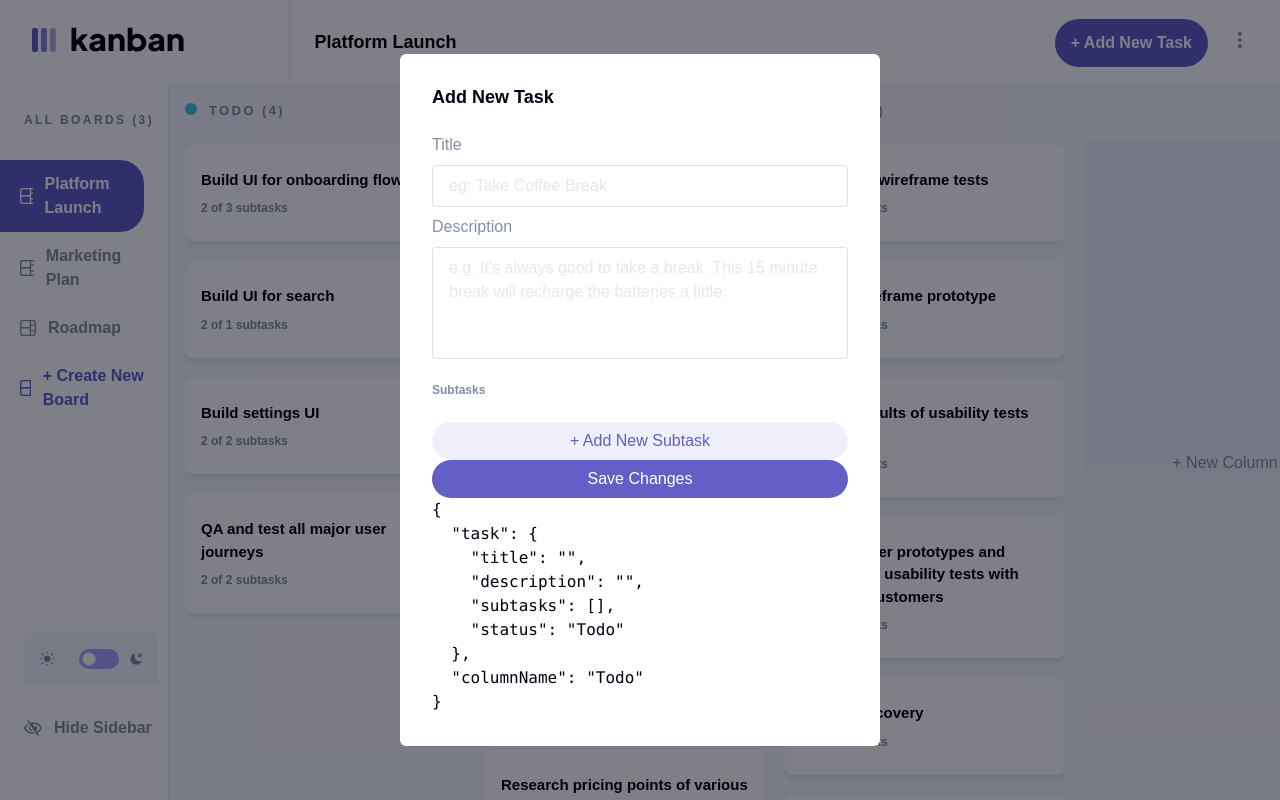
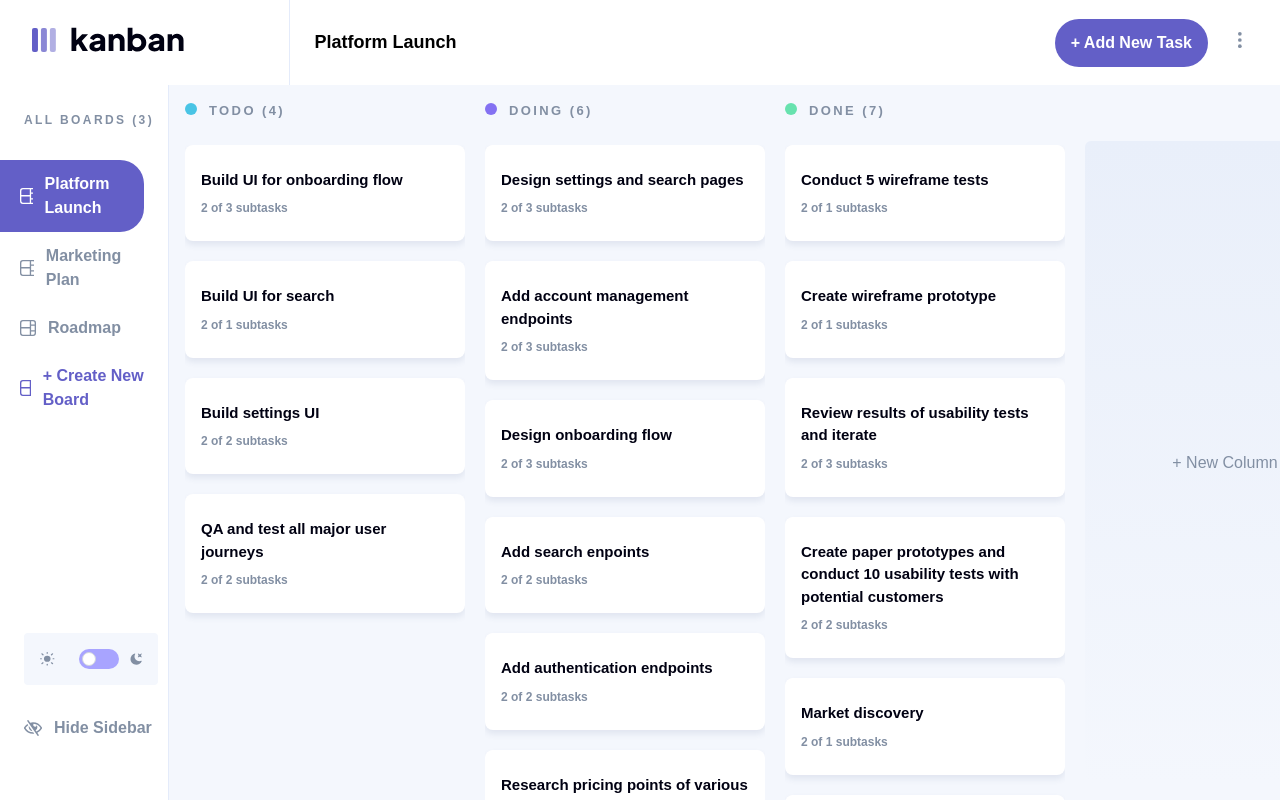
Before and after one commit to Em-codes/kanban-project-manager, a Next.js app: page / in a window 1280 px wide. Shown: the top 800 px of the page. Built offline with nearby package versions, Linux system fonts and the light colour scheme.

Commit message:
Dev- add task functionality

```diff
--- a/src/components/Header/Header.tsx
+++ b/src/components/Header/Header.tsx
@@ -13,7 +13,7 @@ import { useAppSelector } from 'app/hooks'
 
 
 const Header = () => {
-  const [isAddNewTask, setIsAddNewTask] = useState<boolean>(true)
+  const [isAddNewTask, setIsAddNewTask] = useState<boolean>(false)
   // const [isEditToggle, setIsEditToggle] = useState<boolean>(false)
   const { theme } = useTheme();
 
--- a/src/components/Modal/AddNewTaskModal.tsx
+++ b/src/components/Modal/AddNewTaskModal.tsx
@@ -20,30 +20,30 @@ const AddNewTaskModal = () => {
         )
     })
 
-    // const boards = useAppSelector((state: RootState) => state.boards.boards)
-    // const currentBoard = useAppSelector((state: RootState) => state.currentBoard.value)
-    // const boardColumns =  boards?.map((val) => val.columns[currentBoard])
-    // const showBoards =  boardColumns?.map((val) => val.name)
+
 
     const boards = useAppSelector((state: RootState) => state.boards.boards)
     const currentBoard = useAppSelector((state: RootState) => state.currentBoard.value)
     const boardNameTag = boards[currentBoard] && boards[currentBoard].name
     const boardColumnsx = boards?.find(element => element.name === boardNameTag)?.columns;
 
+
+    // const [currentStatus, setCurrentStatus] = useState(boardColumnsx && boardColumnsx[0].name);
+    const [currentStatus, setCurrentStatus] = useState('Todo');
+
     useEffect(() => {
         // console.log('sb', boardColumnsx[0].name)
         console.log(boardNameTag)
+        setCurrentStatus(currentStatus)
 
-    },[])
-    // const [currentStatus, setCurrentStatus] = useState(boardColumnsx && boardColumnsx[0].name);
-    const [currentStatus, setCurrentStatus] = useState('Todo');
+    }, [])
 
-    const Task = {
-        title: "",
-        description: "",
-        subtasks: [],
-        status: currentStatus,
-    }
+    // const Task = {
+    //     title: "",
+    //     description: "",
+    //     subtasks: [],
+    //     status: currentStatus,
+    // }
 
     return (
         <div>
@@ -52,11 +52,13 @@ const AddNewTaskModal = () => {
                 // {task: newTask, boardName: board.name, columnName: columnName}
                 initialValues={{
 
-                    task:{title: "",
-                    description: "",
-                    subtasks: [],
-                    status: currentStatus,},
-                    boardName:boardNameTag,
+                    task: {
+                        title: "",
+                        description: "",
+                        subtasks: [{ title: "", isCompleted: false }],
+                        status: currentStatus,
+                    },
+                    boardName: boardNameTag,
                     columnName: currentStatus
 
                 }}
@@ -77,17 +79,18 @@ const AddNewTaskModal = () => {
                         <TextInput label='Title' name={'task.title'} type="input" placeholder='eg: Take Coffee Break' />
                         <TextArea label="Description" name={'task.description'} type="text" placeholder="e.g. It's always good to take a break. This 15 minute break will recharge the batteries a little." />
 
-                         <label className="body-md text-sm font-bold capitalize text-mediumGrey dark:text-white mt-6 block">
+                        <label className="body-md text-sm font-bold capitalize text-mediumGrey dark:text-white mt-6 block">
                             subtasks
                         </label>
 
-                        <FieldArray name="subtasks"
-                            render={val => (
+                        <FieldArray name="task.subtasks"
+                            render={arrayHelpers => (
                                 <div>
                                     {values.task.subtasks.map((_, i) => (
                                         <div key={i} className="flex">
-                                            <TextInput label='' name={`subtasks[${i}]`} type="text" placeholder="e.g. Archived" />
-                                            <button onClick={() => val.remove(i)}
+                                            <TextInput label='' name={`task.subtasks.${i}.title`} type="text" placeholder="e.g. Archived" />
+
+                                            <button onClick={() => arrayHelpers.remove(i)}
                                                 className="text-mediumGrey hover:text-mainRed ml-4"
                                             >
                                                 <svg width="15" height="15" xmlns="http://www.w3.org/2000/svg">
@@ -103,7 +106,7 @@ const AddNewTaskModal = () => {
 
                                     <button
                                         type='button'
-                                        onClick={() => val.push('')}
+                                        onClick={() => arrayHelpers.push({ title: "", isCompleted: false })}
                                         className={'bg-[#635FC71A] rounded-full w-full py-[7px] text-mainPurple transition duration-200 text-base hover:bg-mainPurpleHover font-sans'}
                                     >
                                         {'+ Add New Subtask'}
@@ -112,7 +115,7 @@ const AddNewTaskModal = () => {
                             )}
                         />
 
-                        {/* <StatustDropdown boardColumns={boardColumnsx} currentStatus={currentStatus} setCurrentStatus={setCurrentStatus}/> <br /> <br /> */}
+                        <StatustDropdown boardColumns={boardColumnsx} currentStatus={currentStatus} setCurrentStatus={setCurrentStatus} /> <br /> <br />
 
                         <Button type="submit" disabled={isSubmitting} children={'Save Changes'} width={"w-full"} padding={'py-[7px]'} color={'text-white'} />
                         <pre>{JSON.stringify(values, null, 2)}</pre>
@@ -123,4 +126,4 @@ const AddNewTaskModal = () => {
     )
 }
 
-export default AddNewTaskModal
+export default AddNewTaskModal;
--- a/src/components/shared/StatustDropdown.tsx
+++ b/src/components/shared/StatustDropdown.tsx
@@ -34,15 +34,16 @@ const StatustDropdown = ({ boardColumns, currentStatus, setCurrentStatus }: stat
           <div className="py-1" >
             {boardColumns.map((column: any, i: number) => (
               <span
-                onClick={() => {
-                  if (currentStatus) {
-                    setCurrentStatus(column.name);
-                  } else {
-                    // changeTaskStatus(data.id, column.name);
-                    setCurrentStatus(currentStatus);
-                  }
-                  setShowDropDown(false)
-                }}
+                // onClick={() => {
+                //   if (currentStatus) {
+                //     setCurrentStatus(column.name);
+                //   } else {
+                //     // changeTaskStatus(data.id, column.name);
+                //     setCurrentStatus(currentStatus);
+                //   }
+                //   setShowDropDown(false)
+                // }}
+                onClick={() => setCurrentStatus(column.name)}
                 key={i}
                 className="text-mediumGrey block px-4 py-2 text-sm hover:text-mainPurple hover:bg-mainPurple dark:hover:bg-white hover:bg-opacity-10 dark:hover:bg-opacity-10"
               >
```
